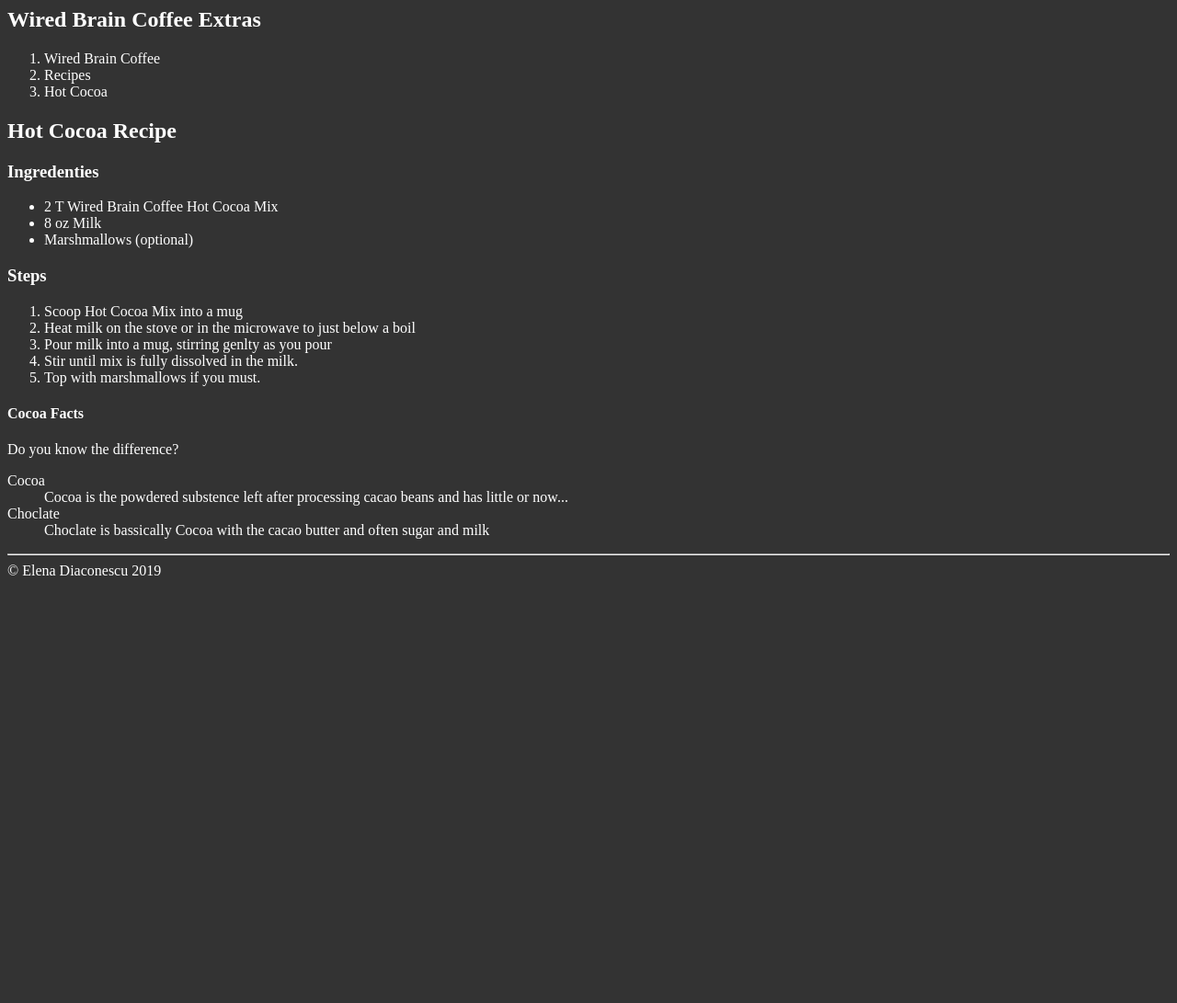
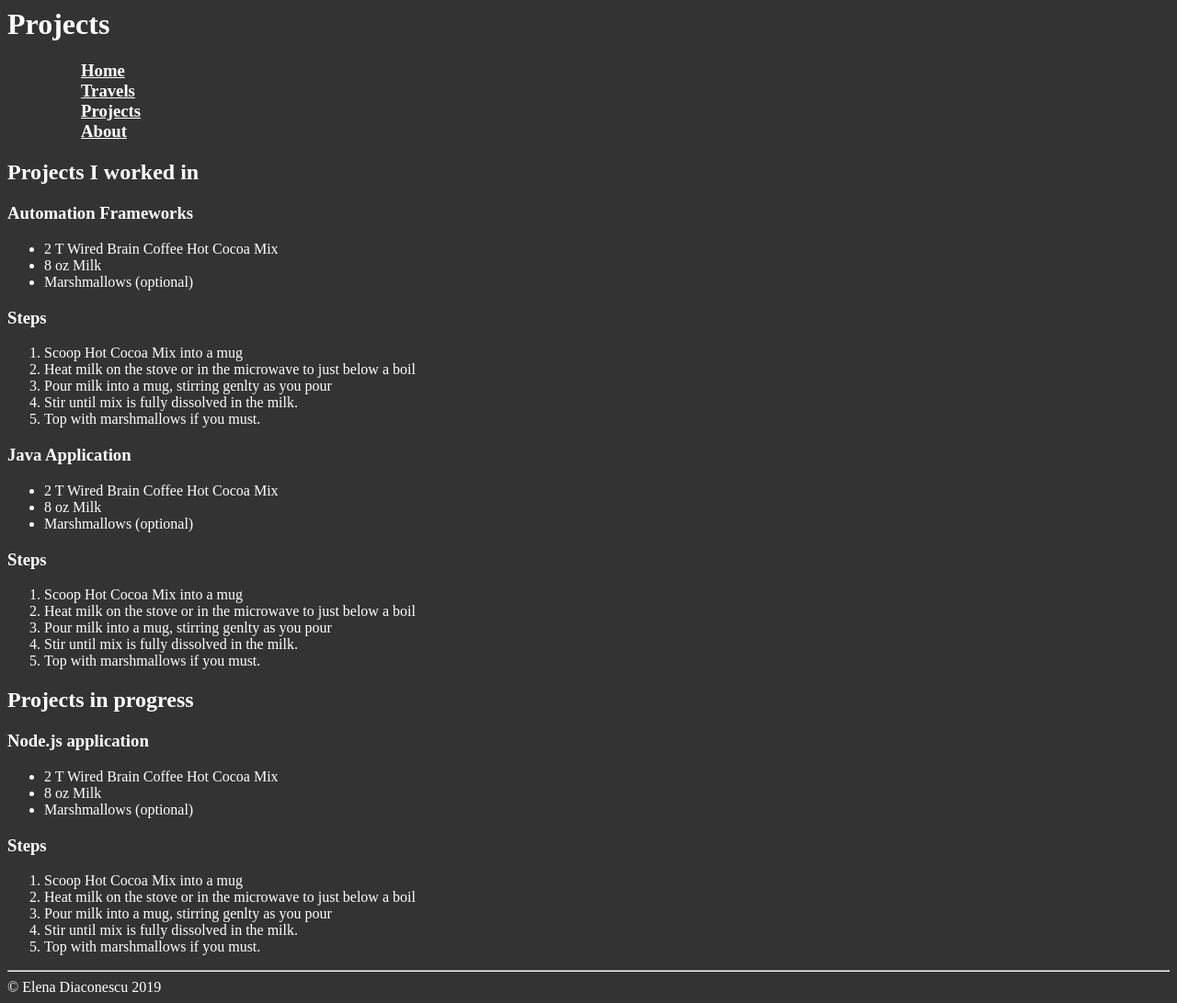
Before and after one commit to elenadiaconescu/frontend, a website: page public/projects.html in a window 1280 px wide. Shown: the whole page at 92% size. Before the commit the page ends 800 px from the top, so only its background shows below. Drawn offline with Linux system fonts and the light colour scheme.

Commit message:
content added

```diff
--- a/public/projects.html
+++ b/public/projects.html
@@ -4,7 +4,7 @@
     <meta charset="UTF-8">
     <meta name="viewport" content="width=device-width, initial-scale=1.0">
     <meta http-equiv="X-UA-Compatible" content="ie=edge">
-    <title>Hot Cocoa Recipe</title>
+    <title>Projects</title>
     <!-- <link rel="stylesheet" href="https://stackpath.bootstrapcdn.com/bootstrap/4.3.1/css/bootstrap.min.css"> -->
 
     <link rel="stylesheet" href="./css/style.css">
@@ -13,18 +13,20 @@
 
 <body>
     <header>
-        <h2>Wired Brain Coffee Extras</h2>
-        <ol class="breadcrumb">
-            <li class="breadcrumb-item">Wired Brain Coffee</li>
-            <li class="breadcrumb-item">Recipes</li>
-            <li class="breadcrumb-item active">Hot Cocoa</li>
-        </ol>
+        <h1>Projects</h1>
+        <h3>
+            <ol class="ed-menu">
+                <ul class="ed-item" active><a href="index.html">Home </a></ul>
+                <ul class="ed-item"><a href="travels.html">Travels </a></ul>
+                <ul class="ed-item"><a href="projects.html">Projects </a></ul>
+                <ul class="ed-item"> <a href="about.html">About </a></ul>
+            </ol>
+        </h3>
     </header>
 
-    <article title="Hot Cocoa Recipe">
-        <h1>Hot Cocoa Recipe</h1>
-
-        <h3>Ingredenties</h3>
+    <article title="done_projects">
+        <h1>Projects I worked in</h1>
+        <h3>Automation Frameworks</h3>
         <ul>
             <li>2 T Wired Brain Coffee Hot Cocoa Mix</li>
             <li>8 oz Milk</li>
@@ -39,23 +41,40 @@
             <li>Top with marshmallows if you must.</li>
         </ol>
 
+        <h3>Java Application</h3>
+        <ul>
+            <li>2 T Wired Brain Coffee Hot Cocoa Mix</li>
+            <li>8 oz Milk</li>
+            <li>Marshmallows (optional) </li>
+        </ul>
+        <h3>Steps</h3>
+        <ol>
+            <li>Scoop Hot Cocoa Mix into a mug</li>
+            <li>Heat milk on the stove or in the microwave to just below a boil</li>
+            <li>Pour milk into a mug, stirring genlty as you pour</li>
+            <li>Stir until mix is fully dissolved in the milk.</li>
+            <li>Top with marshmallows if you must.</li>
+        </ol>
     </article>
 
-    <section title="Intresting Cocoa Facts">
-        <h4>Cocoa Facts</h4>
-        <span>Do you know the difference?</span>
+    <article title="in_progress_projects">
+        <h1>Projects in progress</h1>
 
-        <dl>
-            <dt>Cocoa</dt>
-            <dd>Cocoa is the powdered substence left after processing cacao beans and has little or now...</dd>
-
-            <dt>Choclate</dt>
-            <dd>Choclate is bassically Cocoa with the cacao butter and often sugar and milk</dd>
-        </dl>
-    </section>
-
-
-
+        <h3>Node.js application</h3>
+        <ul>
+            <li>2 T Wired Brain Coffee Hot Cocoa Mix</li>
+            <li>8 oz Milk</li>
+            <li>Marshmallows (optional) </li>
+        </ul>
+        <h3>Steps</h3>
+        <ol>
+            <li>Scoop Hot Cocoa Mix into a mug</li>
+            <li>Heat milk on the stove or in the microwave to just below a boil</li>
+            <li>Pour milk into a mug, stirring genlty as you pour</li>
+            <li>Stir until mix is fully dissolved in the milk.</li>
+            <li>Top with marshmallows if you must.</li>
+        </ol>
+    </article>
 </body>
 
 <hr />
```
Also changed, not shown: public/about.html (+8 -15 lines), public/css/style.css (+4 -3 lines), public/index.html (+9 -21 lines), public/travels.html (+27 -37 lines).
